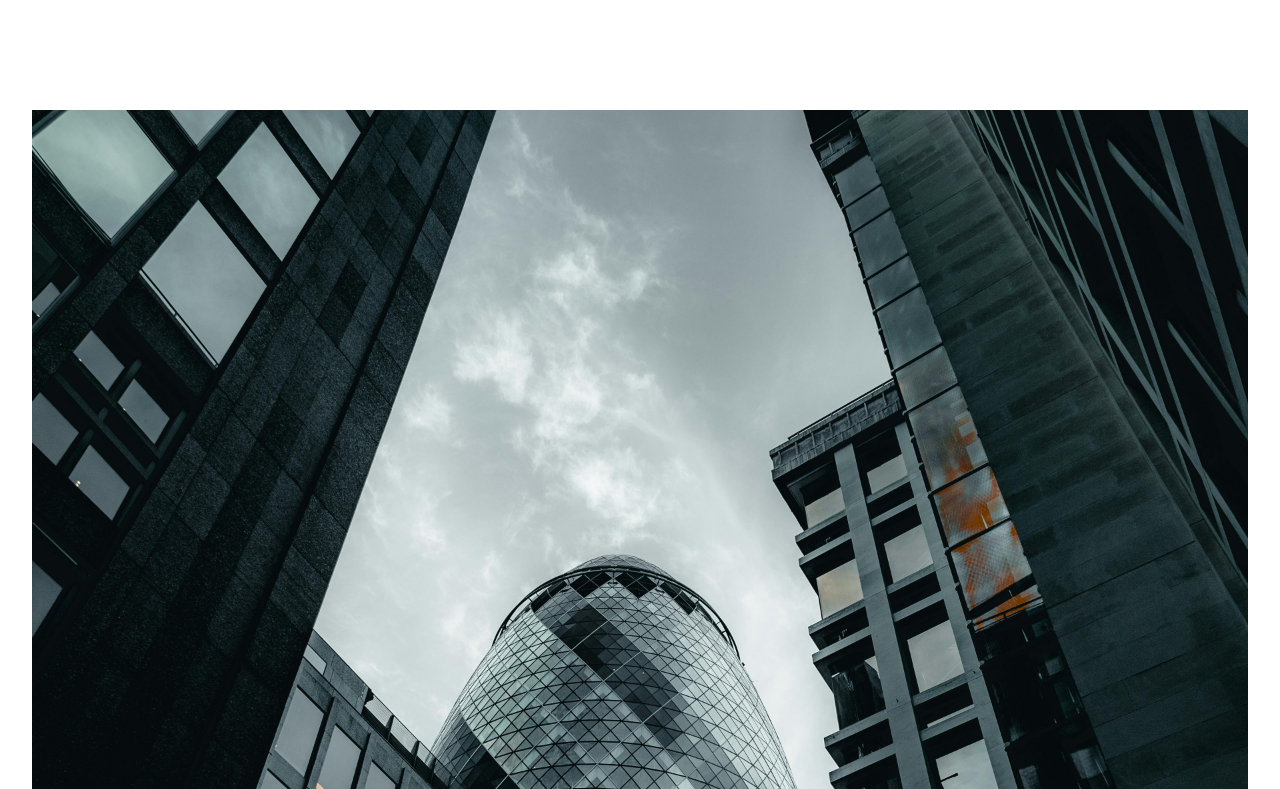
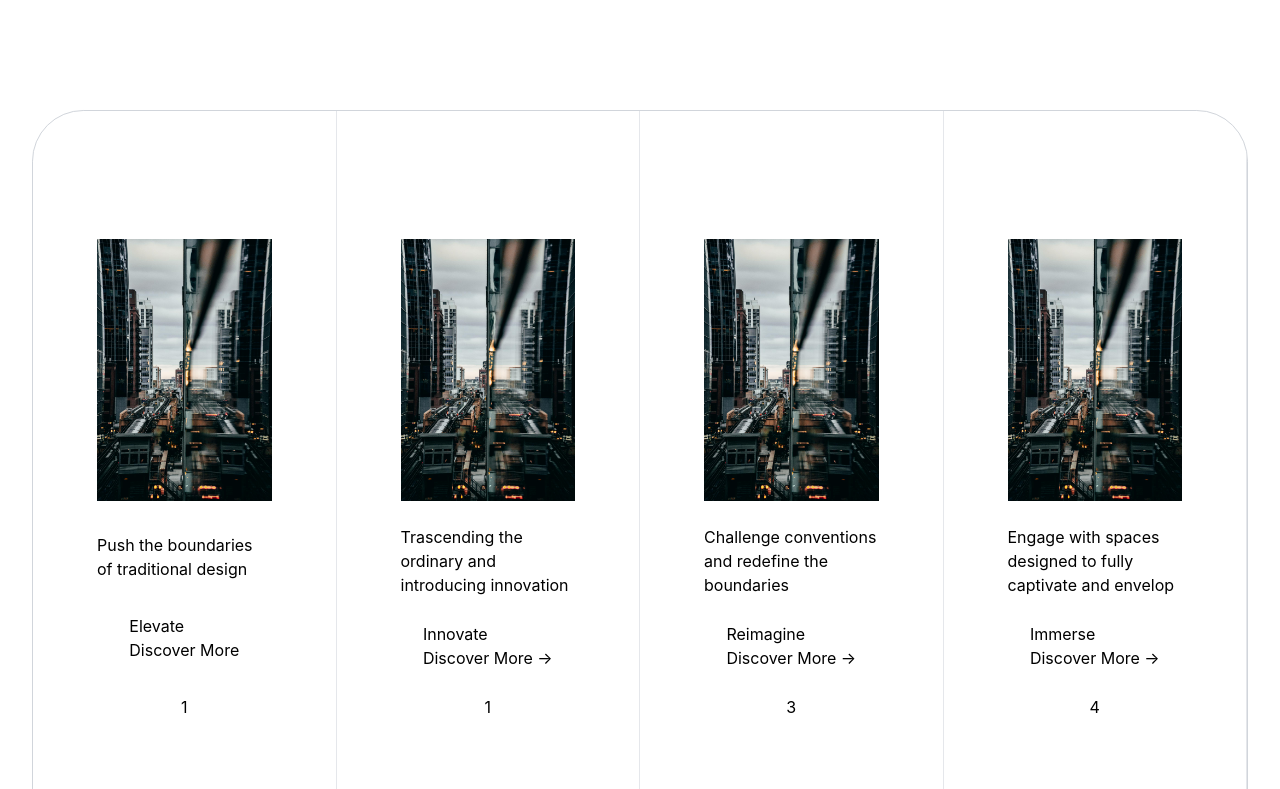
Before and after one commit to Tez-cyber/architecture-website, a React (Vite) app: page / in a window 1280 px wide. Shown: the part 2411-3200 px from the top of the page. Built offline with nearby package versions, Linux system fonts and the light colour scheme; no server answers.

Commit message:
Styled section container for Values section

```diff
--- a/src/components/Values.jsx
+++ b/src/components/Values.jsx
@@ -1,9 +1,10 @@
 import React from 'react'
-import Img1 from '../assets/img-2.jpg'
+import Img1 from '../assets/port-1.jpg'
 const Values = () => {
     return (
         <main className='p-8 w-full h-screen overflow-hidden'>
-        <div className="section_container">
+            <div className="section relative w-full rounded-[3.2rem] border border-gray-300  overflow-hidden">
+                <div className="section_container flex w-full h-[inherit]">
                     {/* ===== First Element */}
                     <div className="section_col">
                         <div className="section_col_media">
@@ -69,6 +70,7 @@ const Values = () => {
                         </div>
                     </div>
                 </div>
+            </div>
         </main>
     )
 }
--- a/src/index.css
+++ b/src/index.css
@@ -52,7 +52,12 @@
   }
 
   /* ====== Values Section ====== */
-
+  .section {
+    height: calc(100vh - 4rem);
+  }
+  .section_col {
+    @apply relative w-[60rem] border-r border-r-gray-200 px-16 py-32 flex flex-col justify-between items-center cursor-pointer transition-all overflow-hidden
+  }
   /* ====== Footer links ====== */
   .footer-links {
     @apply text-gray-400 text-sm block pb-2 transition-all duration-200 hover:text-white
```
Lines whose indentation alone changed are shown as unchanged.
